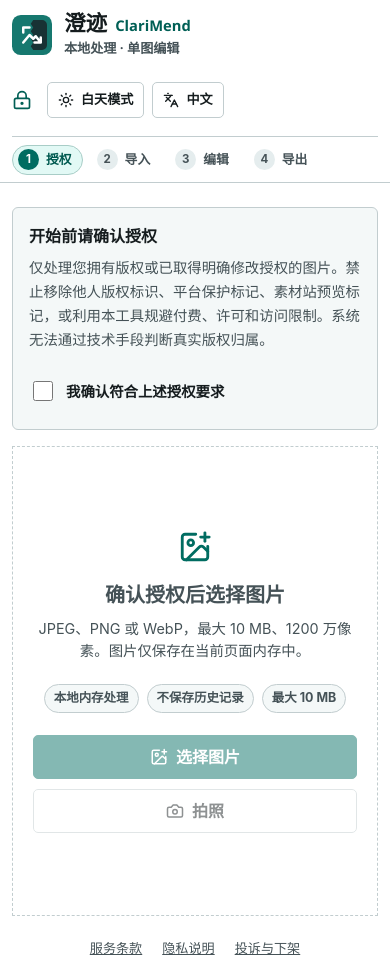
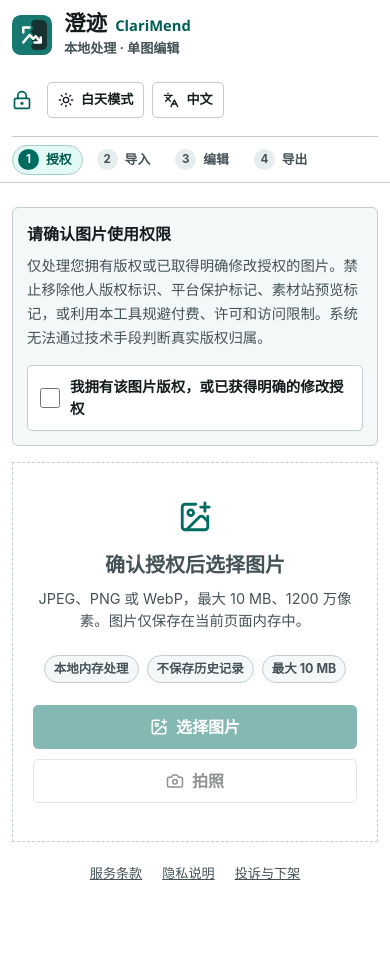
Before and after one commit to Ethon1130/ClariMend, a Next.js app: page / in a window 390 px wide. After the commit the page ends 906 px from the top, so only its background shows below. Built offline with nearby package versions, Linux system fonts and the light colour scheme.

Commit message:
feat(ui): 优化授权与图片导入流程

```diff
--- a/app/globals.css
+++ b/app/globals.css
@@ -256,6 +256,15 @@ footer {
   font-weight: 650;
 }
 
+.intake-flow {
+  display: flex;
+  width: min(880px, 100%);
+  margin: 24px auto 0;
+  flex: 1;
+  flex-direction: column;
+  gap: 16px;
+}
+
 .privacy-status {
   gap: 7px;
   color: var(--accent);
@@ -264,12 +273,18 @@ footer {
 }
 
 .consent {
-  gap: 18px;
-  margin: 24px 0 16px;
+  display: block;
+  margin: 0;
   padding: 18px 20px;
   border: 1px solid var(--border);
   border-radius: 6px;
   background: var(--surface);
+}
+
+.consent-intro {
+  display: flex;
+  align-items: flex-start;
+  gap: 16px;
 }
 
 .consent-icon {
@@ -277,7 +292,7 @@ footer {
   color: var(--accent);
 }
 
-.consent > div {
+.consent-intro > div {
   flex: 1;
 }
 
@@ -291,22 +306,50 @@ footer {
 }
 
 .consent-check {
-  flex: 0 0 230px;
+  width: 100%;
+  min-height: 52px;
+  margin-top: 16px;
+  padding: 10px 12px;
+  border: 1px solid var(--border);
+  border-radius: 5px;
+  background: var(--background);
   gap: 10px;
-  min-height: 44px;
+  cursor: pointer;
   font-size: 0.9rem;
   font-weight: 700;
+  transition: background 160ms cubic-bezier(0.22, 1, 0.36, 1), border-color 160ms cubic-bezier(0.22, 1, 0.36, 1), transform 100ms ease-out;
+}
+
+.consent-check:hover {
+  background: var(--surface-strong);
+}
+
+.consent-check:has(input:checked) {
+  border-color: var(--primary);
+  background: oklch(0.965 0.025 184);
+  color: var(--primary-hover);
+}
+
+:root[data-theme="dark"] .consent-check:has(input:checked) {
+  background: oklch(0.28 0.034 184);
+  color: var(--primary-hover);
+}
+
+.consent-check:active {
+  transform: scale(0.995);
 }
 
 .consent-check input {
   width: 20px;
   height: 20px;
+  margin: 0;
+  flex: 0 0 20px;
   accent-color: var(--primary);
 }
 
 .upload-zone {
   display: flex;
-  min-height: 52vh;
+  min-height: 380px;
   padding: 48px 24px;
   border: 1px dashed var(--border);
   background: var(--background);
@@ -329,6 +372,14 @@ footer {
 
 .upload-zone[data-disabled="true"] {
   color: var(--muted);
+}
+
+.consent:has(input:checked) + .upload-zone {
+  border-color: oklch(0.72 0.05 184);
+}
+
+:root[data-theme="dark"] .consent:has(input:checked) + .upload-zone {
+  border-color: oklch(0.48 0.055 184);
 }
 
 .upload-zone > svg {
@@ -977,12 +1028,7 @@ footer a {
   }
 
   .consent {
-    align-items: flex-start;
-    flex-wrap: wrap;
-  }
-
-  .consent-check {
-    flex-basis: 100%;
+    padding: 16px;
   }
 
   .editor-body {
@@ -1071,7 +1117,11 @@ footer a {
   }
 
   .consent {
-    padding: 16px;
+    padding: 14px;
+  }
+
+  .consent-intro {
+    gap: 0;
   }
 
   .consent-icon {
@@ -1111,8 +1161,8 @@ footer a {
   }
 
   .upload-zone {
-    min-height: 470px;
-    padding: 36px 20px;
+    min-height: 380px;
+    padding: 32px 20px;
   }
 
   .export-panel select {
--- a/components/editor-shell.tsx
+++ b/components/editor-shell.tsx
@@ -119,15 +119,18 @@ function EditorShellInner() {
       </nav>
 
       {!image ? (
-        <>
+        <div className="intake-flow">
           <section className="consent" aria-labelledby="consent-title">
-            <ShieldCheck aria-hidden="true" className="consent-icon" size={28} />
-            <div>
-              <h2 id="consent-title">{t.consentTitle}</h2>
-              <p>{t.consentBody}</p>
+            <div className="consent-intro">
+              <ShieldCheck aria-hidden="true" className="consent-icon" size={28} />
+              <div>
+                <h2 id="consent-title">{t.consentTitle}</h2>
+                <p id="consent-description">{t.consentBody}</p>
+              </div>
             </div>
             <label className="consent-check">
               <input
+                aria-describedby="consent-description"
                 checked={authorized}
                 onChange={(event) => {
                   setAuthorized(event.target.checked);
@@ -206,7 +209,7 @@ function EditorShellInner() {
             />
           </section>
           {error ? <p className="file-error" id="file-error" role="alert">{error}</p> : null}
-        </>
+        </div>
       ) : (
         <ImageEditor image={image} onClear={clearImage} />
       )}
--- a/lib/ui-text.ts
+++ b/lib/ui-text.ts
@@ -14,10 +14,10 @@ export const text = {
     themeLight: "白天模式",
     themeDark: "夜晚模式",
     languageToggle: "Switch to English",
-    consentTitle: "开始前请确认授权",
+    consentTitle: "请确认图片使用权限",
     consentBody:
       "仅处理您拥有版权或已取得明确修改授权的图片。禁止移除他人版权标识、平台保护标记、素材站预览标记，或利用本工具规避付费、许可和访问限制。系统无法通过技术手段判断真实版权归属。",
-    consentCheck: "我确认符合上述授权要求",
+    consentCheck: "我拥有该图片版权，或已获得明确的修改授权",
     chooseImageLabel: "选择图片",
     uploadReady: "选择一张需要处理的图片",
     uploadLocked: "确认授权后选择图片",
@@ -128,10 +128,10 @@ export const text = {
     themeLight: "Light mode",
     themeDark: "Dark mode",
     languageToggle: "切换到中文",
-    consentTitle: "Confirm authorization first",
+    consentTitle: "Confirm your right to use this image",
     consentBody:
       "Only process images you own or have explicit permission to modify. Do not remove copyright marks, platform protection marks, stock preview marks, or use this tool to bypass payment, licenses, or access limits. The system cannot determine actual rights ownership.",
-    consentCheck: "I confirm this image meets the authorization requirements",
+    consentCheck: "I own this image or have explicit permission to modify it",
     chooseImageLabel: "Choose image",
     uploadReady: "Choose an image to process",
     uploadLocked: "Confirm authorization before choosing an image",
```
